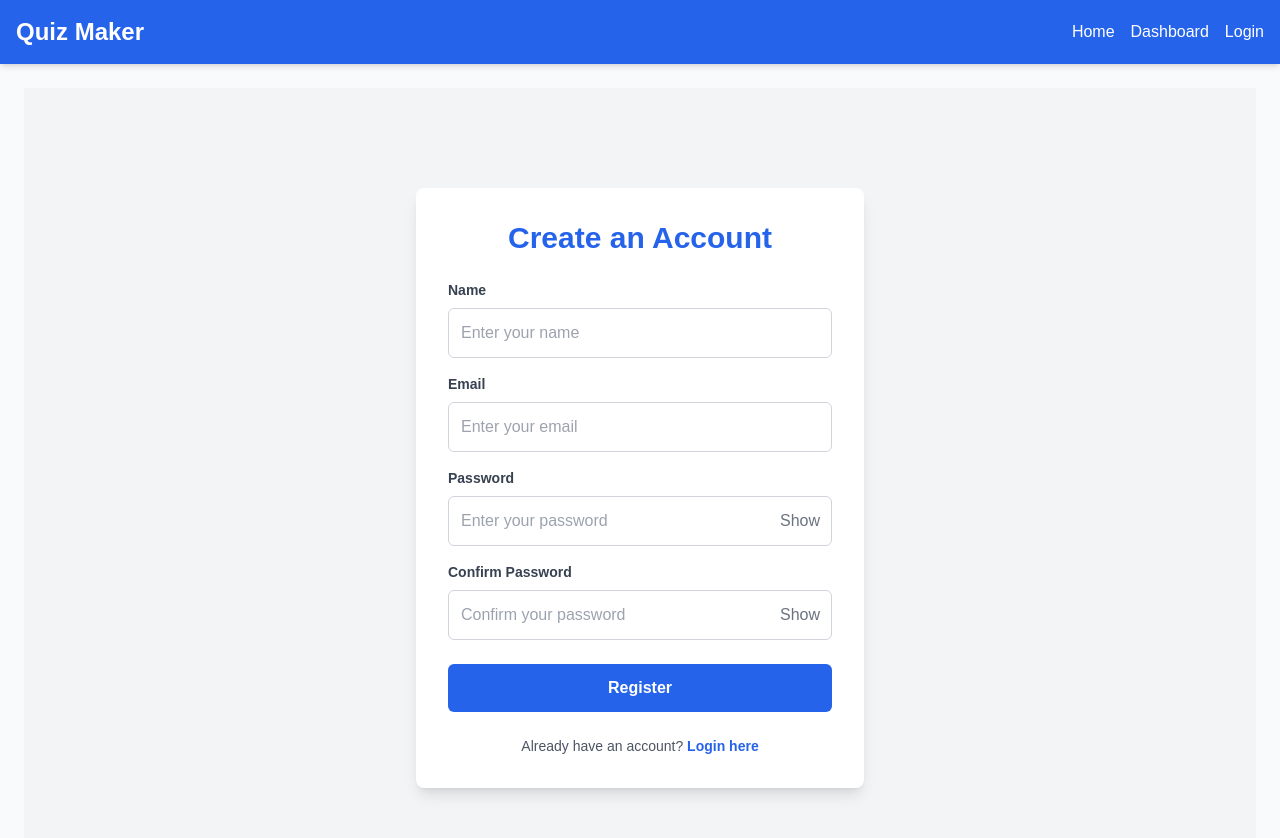
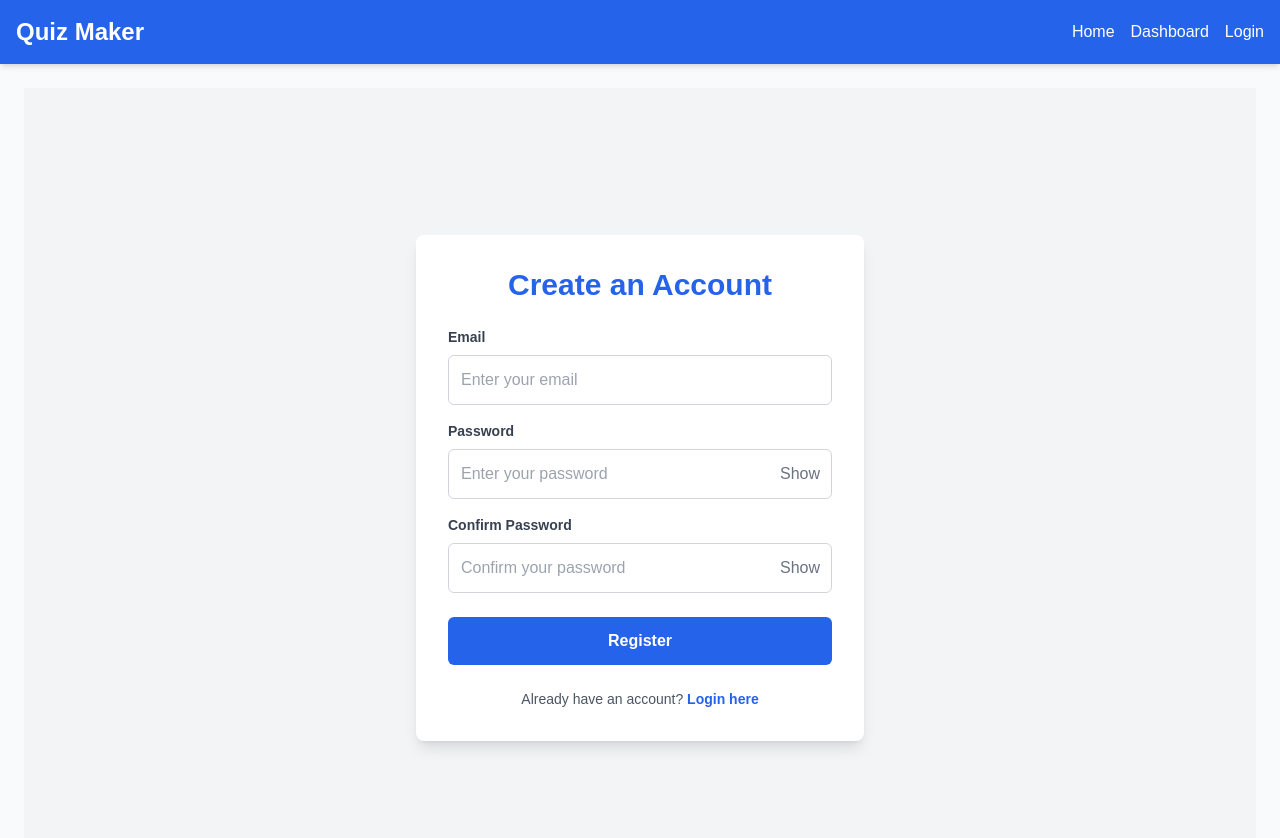
Before and after one commit to FairuzLQ/quiz-maker, a Next.js app: page /auth/register in a window 1280 px wide. Shown: the top 838 px of the page. Built offline with nearby package versions, Linux system fonts and the light colour scheme.

Commit message:
registration

```diff
--- a/app/api/auth/register/route.js
+++ b/app/api/auth/register/route.js
@@ -6,11 +6,11 @@ import { NextResponse } from 'next/server'; // Import NextResponse for the new A
 export async function POST(req) {
   try {
     // Parse request body
-    const { name, email, password } = await req.json(); // Assuming the data comes from the request body
+    const { email, password } = await req.json(); // Only get email and password from the request body
 
     // Validate input (optional but good for robustness)
-    if (!name || !email || !password) {
-      return NextResponse.json({ error: 'All fields are required' }, { status: 400 });
+    if (!email || !password) {
+      return NextResponse.json({ error: 'Email and password are required' }, { status: 400 });
     }
 
     // Example Supabase user creation logic
@@ -23,8 +23,8 @@ export async function POST(req) {
       return NextResponse.json({ error: error.message }, { status: 400 });
     }
 
-    // Insert the user data into the "users" table
-    await supabase.from('users').insert([{ name, email, user_id: data.user.id }]);
+    // Insert the user data into the "users" table without the "name"
+    await supabase.from('users').insert([{ email, user_id: data.user.id }]);
 
     return NextResponse.json({ message: 'User created successfully' }, { status: 200 });
   } catch (error) {
--- a/app/auth/register/page.js
+++ b/app/auth/register/page.js
@@ -10,7 +10,6 @@ export default function Register() {
 
   // State for form fields and errors
   const [formData, setFormData] = useState({
-    name: '',
     email: '',
     password: '',
     confirmPassword: ''
@@ -84,7 +83,6 @@ export default function Register() {
             'Content-Type': 'application/json',
           },
           body: JSON.stringify({
-            name: formData.name,
             email: formData.email,
             password: formData.password
           })
@@ -129,19 +127,6 @@ export default function Register() {
       <div className="bg-white p-8 rounded-lg shadow-lg w-full max-w-md">
         <h2 className="text-3xl font-extrabold text-center text-blue-600 mb-6">Create an Account</h2>
         <form onSubmit={handleSubmit}>
-          <div className="mb-4">
-            <label htmlFor="name" className="block text-sm font-semibold text-gray-700 mb-2">
-              Name
-            </label>
-            <input
-              type="text"
-              id="name"
-              value={formData.name}
-              onChange={handleChange}
-              className="w-full p-3 border border-gray-300 rounded-md focus:ring-2 focus:ring-blue-500"
-              placeholder="Enter your name"
-            />
-          </div>
           <div className="mb-4">
             <label htmlFor="email" className="block text-sm font-semibold text-gray-700 mb-2">
               Email
--- a/app/page.js
+++ b/app/page.js
@@ -2,10 +2,10 @@ import { supabase } from '../lib/supabase';
 import Link from 'next/link';
 
 export default async function Home() {
-  // Fetch quizzes from Supabase, including the user's name
+  // Fetch quizzes from Supabase, including the user's name using a foreign table join
   const { data: quizzes, error } = await supabase
     .from('quizzes')
-    .select('id, title, user_id, users(name)'); // Fetch name instead of email
+    .select('id, title, user_id, created_at, users:id')  // Fetch quiz details and user name from auth.users
 
   if (error) {
     return <div className="text-red-500">Error loading quizzes: {error.message}</div>;
```
